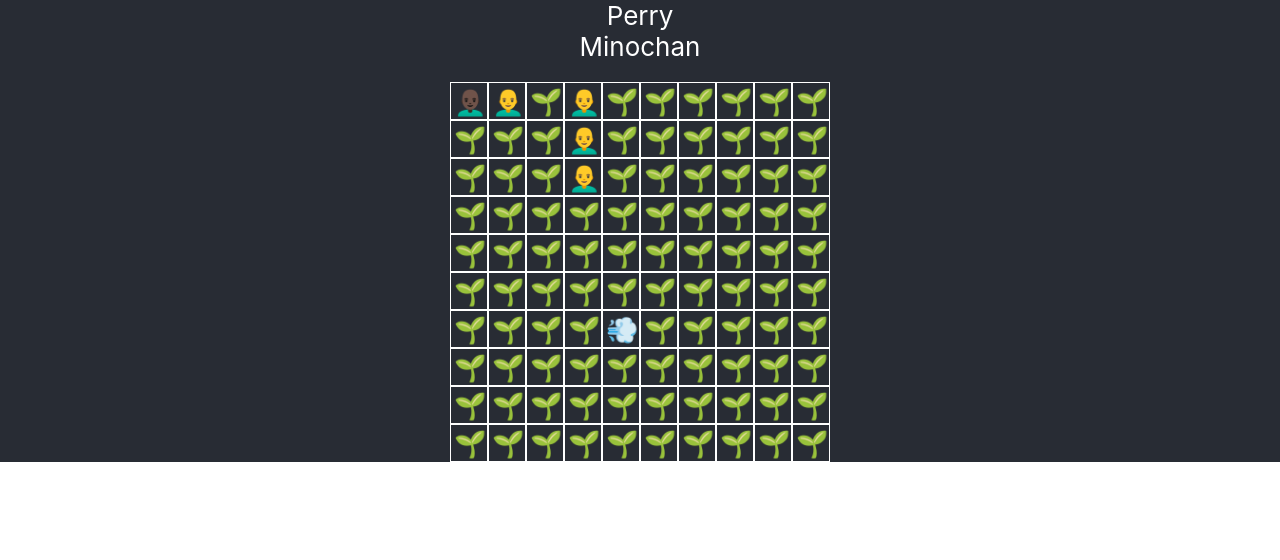
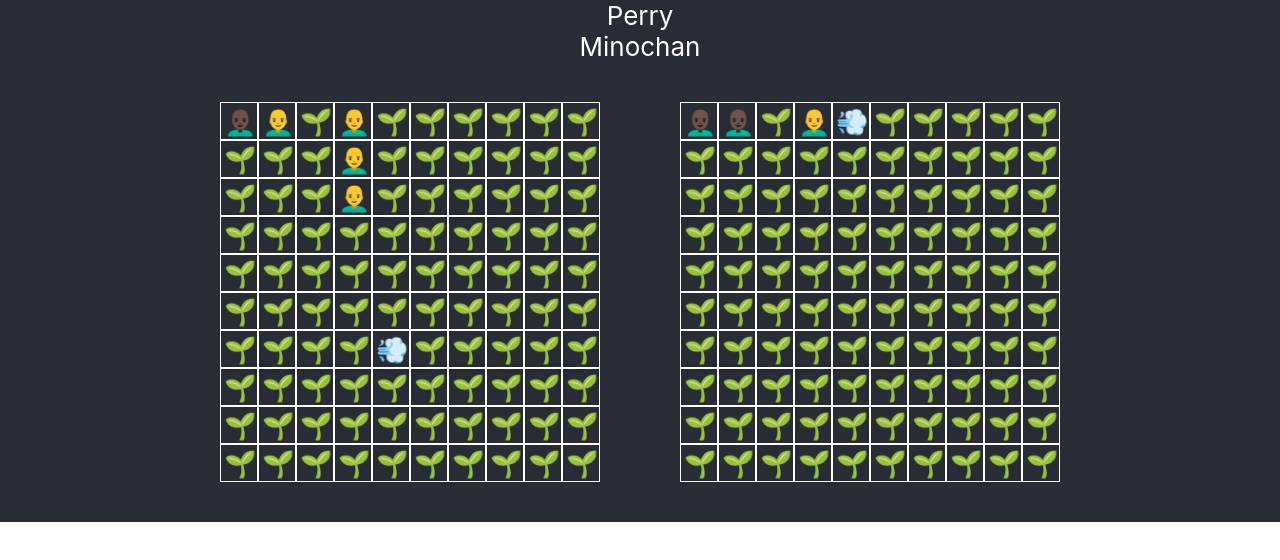
Before and after one commit to nabetxan/battleship, a React (Create React App) app: page / in a window 1280 px wide. Shown: the top 560 px of the page. Built offline with nearby package versions, Linux system fonts and the light colour scheme.

Commit message:
fix: show player2 board

```diff
--- a/src/App.css
+++ b/src/App.css
@@ -5,11 +5,15 @@
   color: white;
 }
 
-#gameboard {
+#gameboard-field{
+  display: flex;
+  justify-content: center;
+}
+#gameboard-p1, #gameboard-p2 {
   display: flex;
   flex-direction: column;
   justify-content: center;
-  margin-top: 20px;
+  margin: 40px;
 }
 
 .row {
--- a/src/App.js
+++ b/src/App.js
@@ -6,8 +6,12 @@ import { BattleShip } from "./BattleShip";
 const P1 = new Player("Perry", "platypus", false);
 const P2 = new Player("Minochan", "monkey", true);
 const battleship = new BattleShip(P1, P2);
-P1.gameboard.receiveAttack(4,6)
-P1.gameboard.receiveAttack(0,0)
+P1.gameboard.receiveAttack(4, 6);
+P1.gameboard.receiveAttack(0, 0);
+P2.gameboard.receiveAttack(0, 0);
+P2.gameboard.receiveAttack(1, 0);
+P2.gameboard.receiveAttack(3, 0);
+P2.gameboard.receiveAttack(4, 0);
 
 function App() {
   const [counter, setCounter] = useState(0);
@@ -17,14 +21,15 @@ function App() {
   };
 
   const currentGBP1 = battleship.P1.gameboard.currentGameboard();
+  const currentGBP2 = battleship.P2.gameboard.currentGameboard();
 
   return (
     <div className="App">
       <header className="App-header">
         <div className="name">{battleship.P1.name}</div>
         <div className="name">{battleship.P2.name}</div>
-
-        <div id="gameboard">
+        <div id="gameboard-field">
+          <div id="gameboard-p1">
             {currentGBP1.map((row, r) => {
               return (
                 <div className="row">
@@ -33,7 +38,7 @@ function App() {
                       return <div className="cell">👨🏿‍🦲</div>;
                     } else if (cell.ship && !cell.attacked) {
                       return <div className="cell">👨‍🦲</div>;
-                  }else if (!cell.ship && cell.attacked) {
+                    } else if (!cell.ship && cell.attacked) {
                       return <div className="cell">💨</div>;
                     } else {
                       return <div className="cell">🌱</div>;
@@ -43,6 +48,30 @@ function App() {
               );
             })}
           </div>
+
+          <div id="gameboard-p2">
+            {currentGBP2.map((row, r) => {
+              return (
+                <div className="row">
+                  {row.map((cell, c) => {
+                    console.log(cell.ship);
+                    if (cell.ship?.isSunk()) {
+                      return <div className="cell">👨🏿‍🦲</div>;
+                    }
+
+                    if (cell.ship && cell.attacked) {
+                      return <div className="cell">👨‍🦲</div>;
+                    } else if (!cell.ship && cell.attacked) {
+                      return <div className="cell">💨</div>;
+                    } else {
+                      return <div className="cell">🌱</div>;
+                    }
+                  })}
+                </div>
+              );
+            })}
+          </div>
+        </div>
       </header>
     </div>
   );
```
Lines whose indentation alone changed are shown as unchanged.
